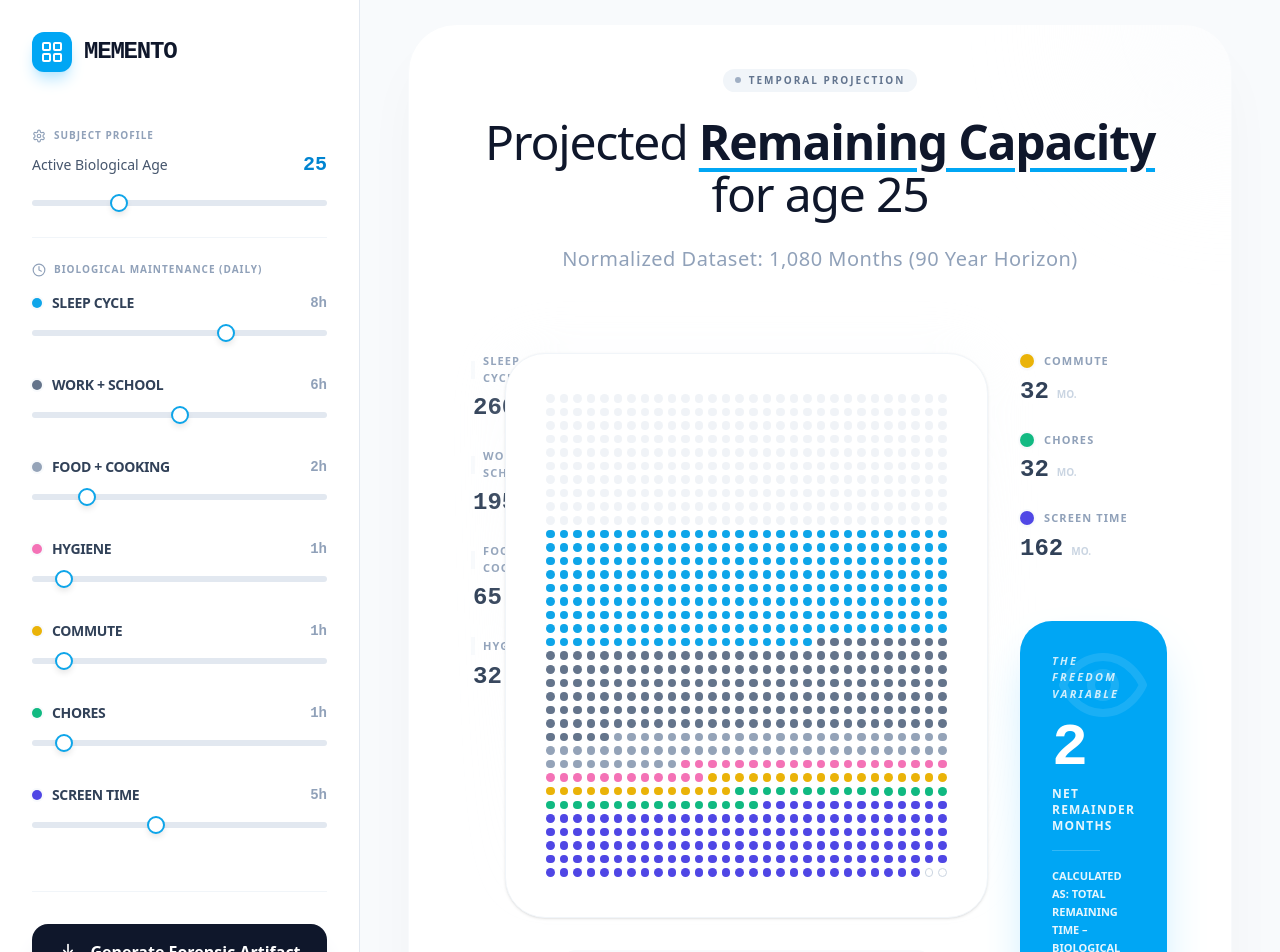
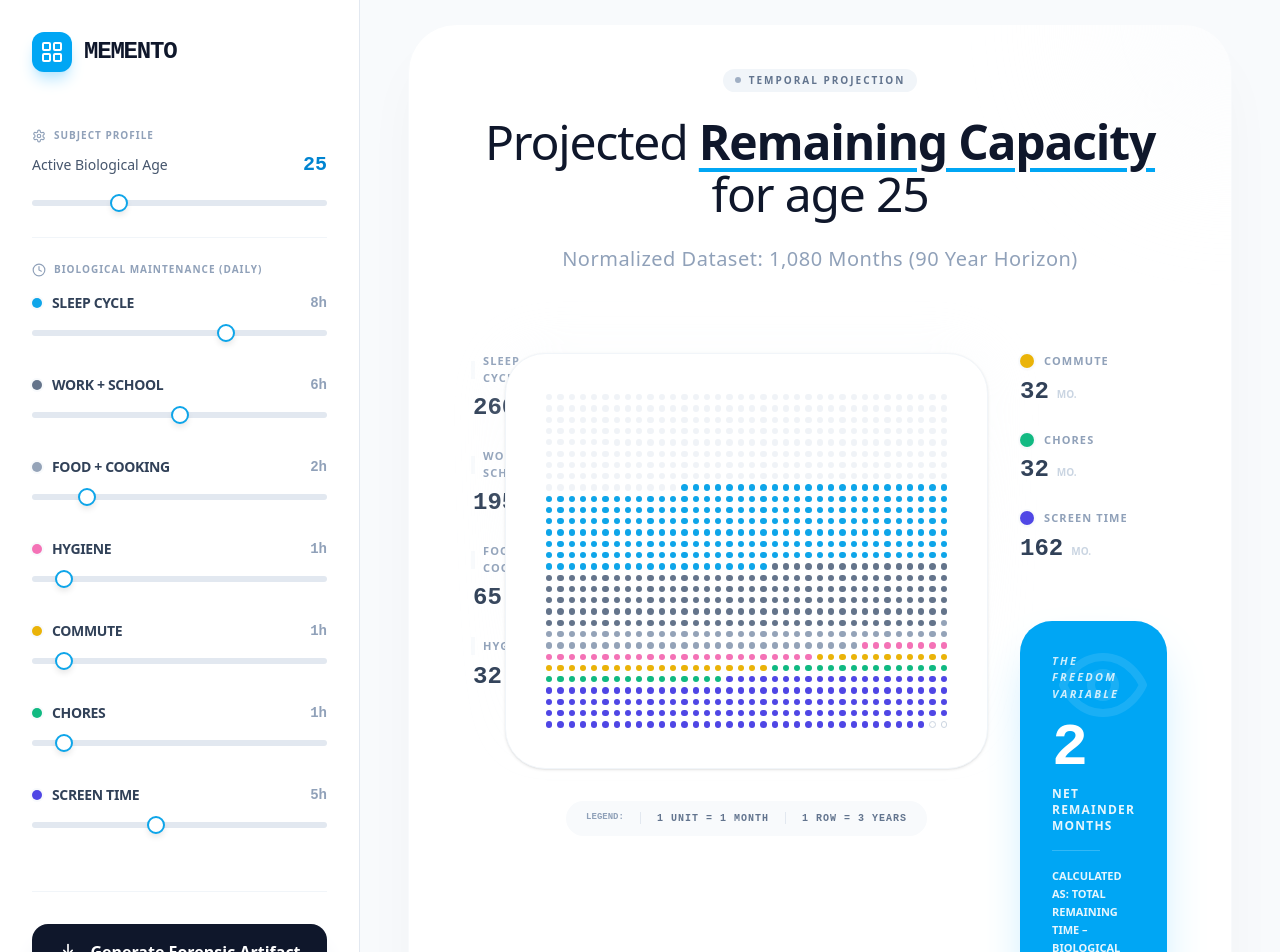
Before and after one commit to nodesagar/memento-life-expectancy, a React (Vite) app: page / in a window 1280 px wide. Shown: the top 952 px of the page. Built offline with nearby package versions, Linux system fonts and the light colour scheme.

Commit message:
feat: adjust grid to 3 years per row

```diff
--- a/src/App.jsx
+++ b/src/App.jsx
@@ -32,7 +32,7 @@ function cn(...inputs) {
 const TOTAL_LIFE_EXPECTANCY = 90;
 const MONTHS_PER_YEAR = 12;
 const TOTAL_CELLS = TOTAL_LIFE_EXPECTANCY * MONTHS_PER_YEAR; // 1,080
-const GRID_COLUMNS = 30; // 1 row = 30 months = 2.5 years
+const GRID_COLUMNS = 36; // 1 row = 36 months = 3 years
 
 const PALETTE = [
   { id: 'sleep', title: 'Sleep Cycle', color: '#0EA5E9', defaultH: 8, icon: Clock },
@@ -302,7 +302,7 @@ export default function App() {
                   </span>
                   <div className="w-px h-3 bg-slate-200" />
                   <span className="font-mono text-[10px] font-bold text-slate-500 uppercase tracking-widest">
-                    1 ROW = 2.5 YEARS
+                    1 ROW = 3 YEARS
                   </span>
                 </div>
               </div>
```
